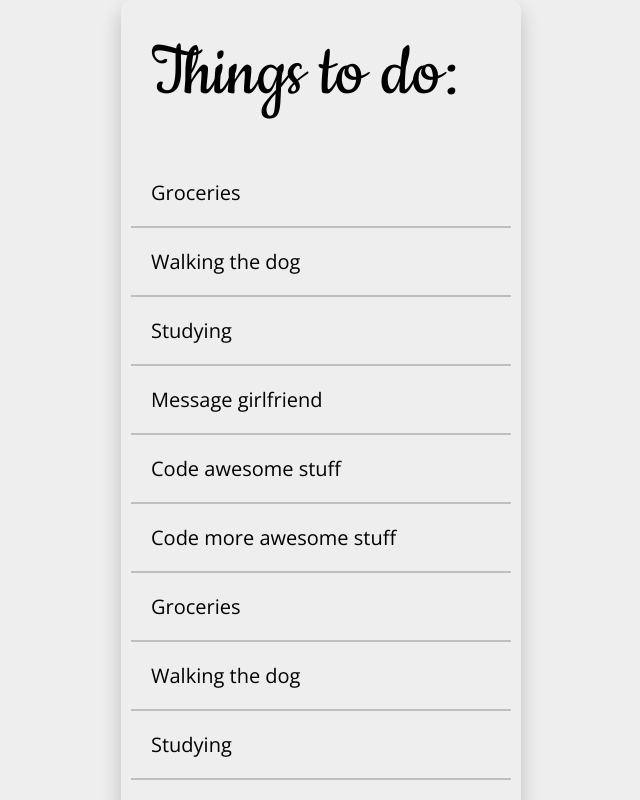
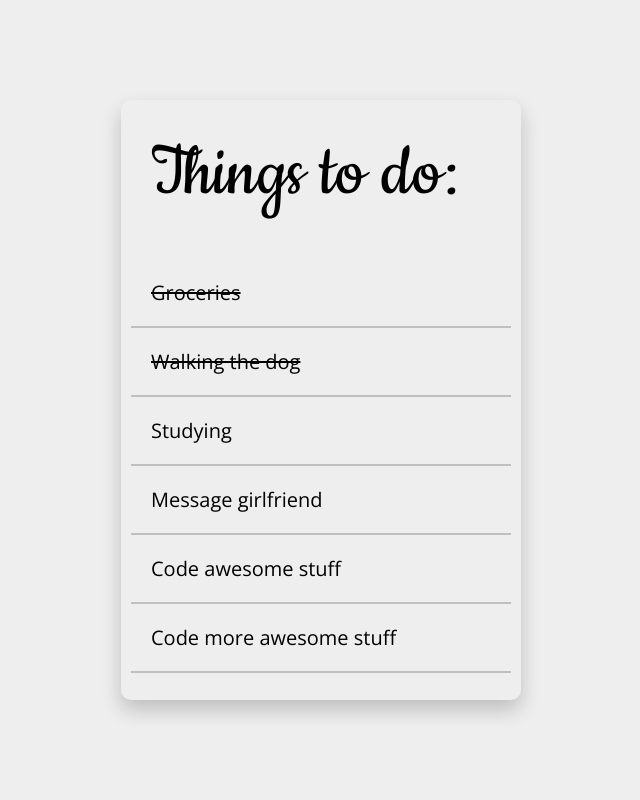
Before and after one commit to SemThijssen/todo, a React (Create React App) app: page / in a window 1280 px wide. Shown: the top 800 px of the page, without its empty margins (319-959 px from the left). Built offline with nearby package versions, Linux system fonts and the light colour scheme.

Commit message:
video 8 van les 4 gemaakt

```diff
--- a/src/components/Todo/Todo.css
+++ b/src/components/Todo/Todo.css
@@ -35,3 +35,6 @@
     background: hsl(0, 0%, 87%);
     cursor: pointer;
 }
+.todo__item--done{
+    text-decoration: line-through;
+}
--- a/src/components/Todo/Todo.js
+++ b/src/components/Todo/Todo.js
@@ -2,27 +2,34 @@
 import "./Todo.css"
 const Todo = () => {
     const tasks =  [
-        "Groceries",
-        "Walking the dog",
-        "Studying",
-        "Message girlfriend",
-        "Code awesome stuff",
-        "Code more awesome stuff",
-        "Groceries",
-        "Walking the dog",
-        "Studying",
-        "Message girlfriend",
-        "Code awesome stuff",
-        "Code more awesome stuff",
-        "Groceries",
-        "Walking the dog",
-        "Studying",
-        "Message girlfriend",
-        "Code awesome stuff",
-        "Code more awesome stuff",
+        {
+            name:"Groceries",
+            done: true,},
+            {
+            name:"Walking the dog",
+            done: true,},
+            {
+            name:"Studying",
+            done: false,},
+            {
+            name:"Message girlfriend",
+            done: false,},
+            {
+              name:"Code awesome stuff",
+              done: false,},
+            {
+              name:"Code more awesome stuff",
+              done: false,},
+
+
+
+
     ];
     let listItems = tasks.map( task => {
-        return <li class="todo__item">{task}</li>
+        if(task.done === true){
+            return <li class="todo__item todo__item--done">{task.name}</li>
+        }
+        return <li class="todo__item">{task.name}</li>
     });
 
 
```
